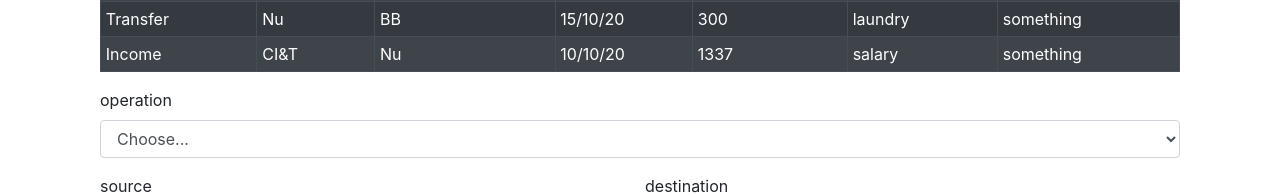
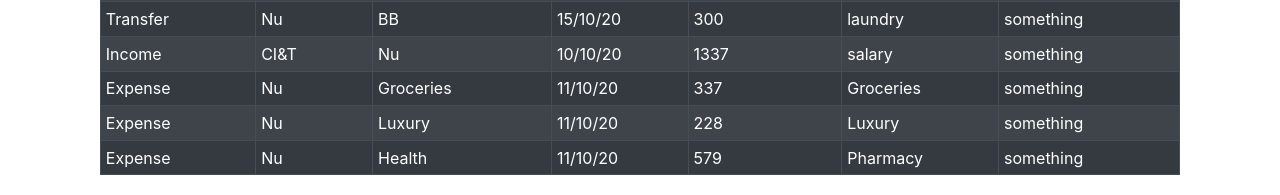
Before and after one commit to mfkpfurlan/financeApp, a React (Create React App) app: page / in a window 1280 px wide. Shown: the part 194-389 px from the top of the page. Built offline with nearby package versions, Linux system fonts and the light colour scheme.

Commit message:
Add chart

```diff
--- a/package.json
+++ b/package.json
@@ -8,8 +8,10 @@
     "@testing-library/user-event": "^7.1.2",
     "bootstrap": "^4.5.0",
     "browserify-fs": "^1.0.0",
+    "chart.js": "^2.9.3",
     "react": "^16.13.1",
     "react-bootstrap": "^1.2.1",
+    "react-chartjs-2": "^2.9.0",
     "react-dom": "^16.13.1",
     "react-scripts": "3.4.1"
   },
--- a/src/components/Dashboard.js
+++ b/src/components/Dashboard.js
@@ -1,5 +1,6 @@
-import React, { useState } from 'react';
-import { Container } from 'react-bootstrap';
+import React, { useState, useEffect } from 'react';
+import { Container, Table } from 'react-bootstrap';
+import { Doughnut } from 'react-chartjs-2';
 
 function Dashboard(props) {
 
@@ -8,19 +9,111 @@ function Dashboard(props) {
     let totalExpense = 0;
     let groceriesExpense = 0;
     let laundryExpense = 0;
+    let pharmacyExpense = 0;
+    let healthExpense = 0;
+    let luxuryExpense = 0;
+
+    let totalIncome = 0;
 
     const categoricalAnalysis = listData.map((row, index) => {
         if (row.operation === "Expense") {
-            totalExpense = + row.ammount;
+            totalExpense += parseInt(row.ammount);
+            if (row.category === "Groceries") {
+                groceriesExpense += parseInt(row.ammount);
+            }
             if (row.category === "Laundry") {
-                laundryExpense += row.ammount;
+                laundryExpense += parseInt(row.ammount);
+            }
+            if (row.category === "Pharmacy") {
+                pharmacyExpense += parseInt(row.ammount);
+            }
+            if (row.category === "Health") {
+                healthExpense += parseInt(row.ammount);
+            }
+            if (row.category === "Luxury") {
+                luxuryExpense += parseInt(row.ammount);
             }
         }
+        if (row.operation === "Income") {
+            totalIncome += parseInt(row.ammount);
+        }
+        return 0;
     })
+
+    let chartData = {
+        labels: ['Groceries', 'Laundry', 'Pharmacy', 'Health', 'Luxury'],
+        datasets: [{
+            // label: '# of Votes',
+            data: [groceriesExpense, laundryExpense, pharmacyExpense, healthExpense, luxuryExpense],
+            backgroundColor: [
+                'rgba(255, 99, 132, 0.2)',
+                'rgba(54, 162, 235, 0.2)',
+                'rgba(255, 206, 86, 0.2)',
+                'rgba(75, 192, 192, 0.2)',
+                'rgba(153, 102, 255, 0.2)',
+                'rgba(255, 159, 64, 0.2)'
+            ],
+            borderColor: [
+                'rgba(255, 99, 132, 1)',
+                'rgba(54, 162, 235, 1)',
+                'rgba(255, 206, 86, 1)',
+                'rgba(75, 192, 192, 1)',
+                'rgba(153, 102, 255, 1)',
+                'rgba(255, 159, 64, 1)'
+            ],
+            borderWidth: 1
+        }]
+    }
+
+    let chartData2 = {
+        labels: ['Income', 'Expense'],
+        datasets: [{
+            // label: '# of Votes',
+            data: [totalIncome, totalExpense],
+            backgroundColor: [
+                'rgba(255, 99, 132, 0.2)',
+                'rgba(54, 162, 235, 0.2)'
+            ],
+            borderColor: [
+                'rgba(54, 162, 235, 1)',
+                'rgba(255, 99, 132, 1)'
+            ],
+            borderWidth: 1
+        }]
+    }
+
+    let chartOptions = {
+        scales: {
+            yAxes: [{
+                ticks: {
+                    beginAtZero: true
+                }
+            }]
+        }
+    }
 
     return (
         <Container>
-
+            <Table>
+                <tbody>
+                    <tr>
+                        <Doughnut
+                            data={chartData}
+                            width={50}
+                            height={50}
+                            options={chartOptions}
+                        />
+                    </tr>
+                    <tr>
+                        <Doughnut
+                            data={chartData2}
+                            width={50}
+                            height={50}
+                            options={chartOptions}
+                        />
+                    </tr>
+                </tbody>
+            </Table>
         </Container>
     );
 }
--- a/src/mocks/mockData.json
+++ b/src/mocks/mockData.json
@@ -43,5 +43,32 @@
         "ammount": "1337",
         "category": "salary",
         "description": "something"
+    },
+    {
+        "operation": "Expense",
+        "source": "Nu",
+        "destination": "Groceries",
+        "date": "11/10/20",
+        "ammount": "337",
+        "category": "Groceries",
+        "description": "something"
+    },
+    {
+        "operation": "Expense",
+        "source": "Nu",
+        "destination": "Luxury",
+        "date": "11/10/20",
+        "ammount": "228",
+        "category": "Luxury",
+        "description": "something"
+    },
+    {
+        "operation": "Expense",
+        "source": "Nu",
+        "destination": "Health",
+        "date": "11/10/20",
+        "ammount": "579",
+        "category": "Pharmacy",
+        "description": "something"
     }
 ]
```
Also changed, not shown: src/components/ListTransactions.js (+0 -8 lines), 1 other file (tests, documents, lock files or other folders).
